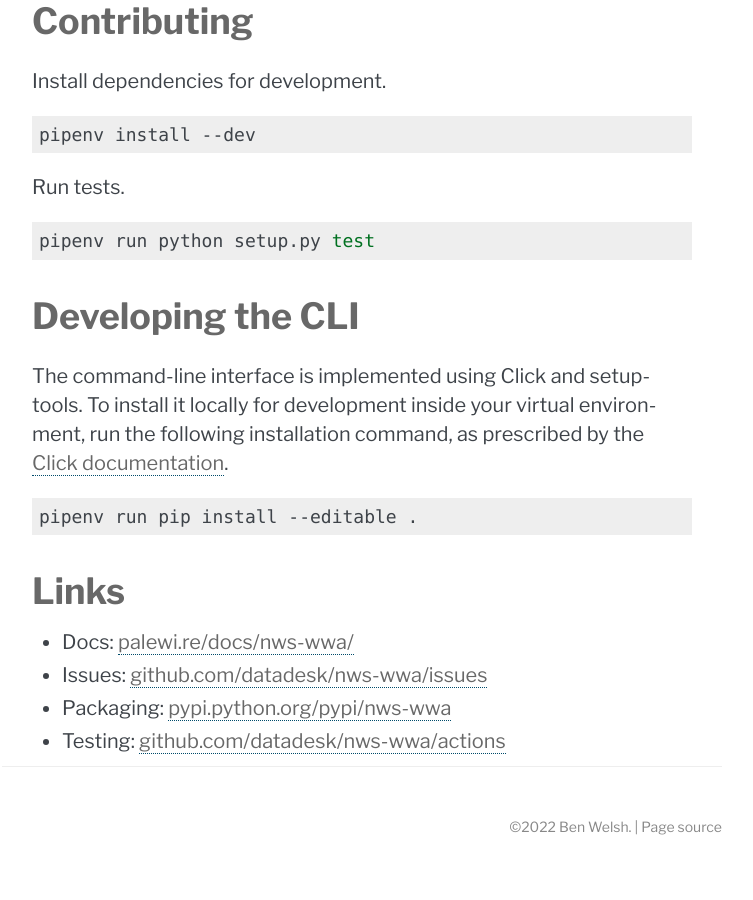
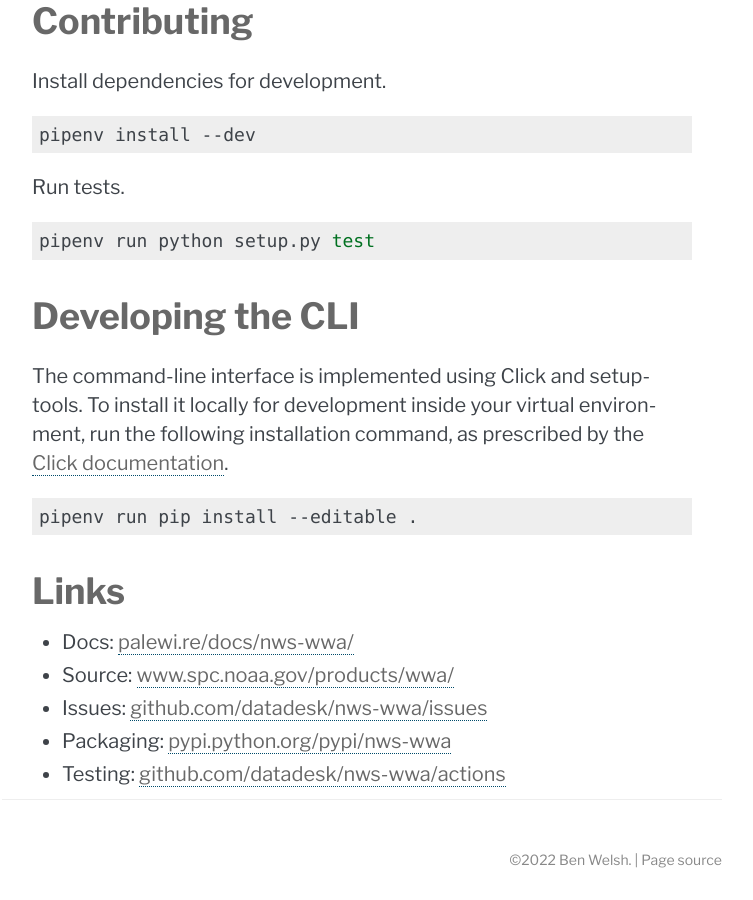
Before and after one commit to datadesk/nws-wwa, a Sphinx documentation site: the page built from docs/index.md, in a window 1280 px wide and 900 px high, scrolled down 1514 px. Shown: the whole window, without its empty margins (388-1141 px from the left). Built offline with Sphinx 7.4.7, drawn with Linux system fonts in a browser that asks for light colours; before the commit the page ends 2381 px from its top, so only the background shows below that.

Commit message:
Update index.md

```diff
--- a/docs/index.md
+++ b/docs/index.md
@@ -78,6 +78,7 @@ pipenv run pip install --editable .
 ## Links
 
 * Docs: [palewi.re/docs/nws-wwa/](https://palewi.re/docs/nws-wwa/)
+* Source: [www.spc.noaa.gov/products/wwa/](https://www.spc.noaa.gov/products/wwa/)
 * Issues: [github.com/datadesk/nws-wwa/issues](https://github.com/datadesk/nws-wwa/issues)
 * Packaging: [pypi.python.org/pypi/nws-wwa](https://pypi.python.org/pypi/nws-wwa)
 * Testing: [github.com/datadesk/nws-wwa/actions](https://github.com/datadesk/nws-wwa/actions)
```
